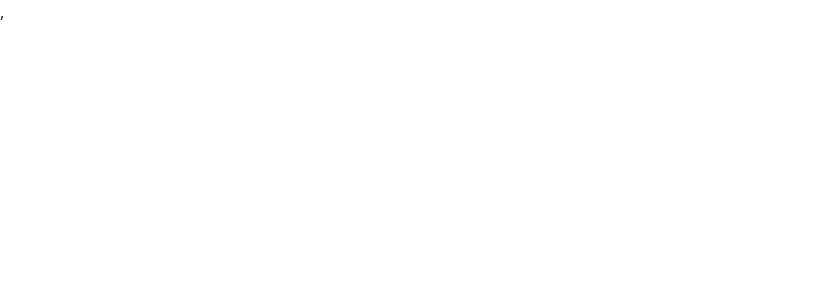
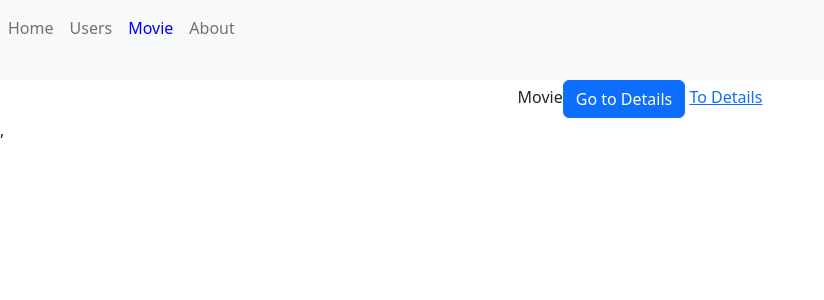
Before and after one commit to mrthetkhine/TuringJSReact4thBatch, a React (Create React App) app in the folder react-frontend/: page /movies in a window 1280 px wide. Before the commit this address had no page. Shown: the top 300 px of the page, without its empty margins (0-824 px from the left). Built offline with nearby package versions, Linux system fonts and the light colour scheme; what jquery-datepicker would draw is missing.

Commit message:
Add React Router

```diff
--- a/react-frontend/src/App.js
+++ b/react-frontend/src/App.js
@@ -3,8 +3,10 @@ import {
     BrowserRouter as Router,
     Routes,
     Route,
-    Link
+    Link,
+    Outlet, NavLink
 } from "react-router-dom";
+
 
 
 import logo from './logo.svg';
@@ -69,9 +71,20 @@ function App() {
         profile : obj
     }
     let headers = ["Profile","About","Admin"];
-  return (
+
+    function getActiveStyle() {
+        return ({isActive}) => {
+            return {
+               /* display: "block",
+                margin: "1rem 0",*/
+                color: isActive ? "blue" : "",
+            };
+        };
+    }
+
+    return (
     <div className="App">
-      <header className="App-header">
+
 
         {/*  <HelloWorld obj={obj} />*/}
 
@@ -125,8 +138,8 @@ function App() {
          {/* <UseImperativeHandleDemo/>*/}
          {/* <UseLayoutDemo/>*/}
          {/* <UseTransitionDemo/>*/}
-          <UseIdDemo/>
-      </header>
+        {/*  <UseIdDemo/>*/}
+
         {/*<div>
             <h1>Bookkeeper</h1>
             <nav
@@ -139,6 +152,42 @@ function App() {
                 <Link to="/about">About</Link>
             </nav>
         </div>*/}
+
+        <nav className="navbar navbar-expand-lg navbar-light bg-light">
+
+            <div className="collapse navbar-collapse" id="navbarSupportedContent">
+                <ul className="navbar-nav mr-auto">
+                    <li className="nav-item">
+                        <NavLink to="/"
+                                 style={getActiveStyle()}
+                                 className={"nav-link"}>Home</NavLink> &nbsp;
+                    </li>
+                    <li className="nav-item active">
+                        <NavLink to="/user"
+                                 style={getActiveStyle()}
+                                 className={"nav-link"}>Users</NavLink> &nbsp;
+
+                    </li>
+                    <li className="nav-item active">
+                        <NavLink to="/movies"
+                                 style={getActiveStyle()}
+                                 className={"nav-link"}>Movie</NavLink> &nbsp;
+
+                    </li>
+
+                    <li className="nav-item">
+                        <NavLink to="/about"
+                                 style={getActiveStyle()}
+                                 className={"nav-link"}>About</NavLink> &nbsp;
+                    </li>
+
+
+                </ul>
+
+            </div>
+        </nav>
+        <Outlet/>
+
     </div>
   );
 }
--- a/react-frontend/src/index.js
+++ b/react-frontend/src/index.js
@@ -6,21 +6,43 @@ import {
     Route,
     Link
 } from "react-router-dom";
-
+import ProtectedRoute from "./routes/ProtectedRoute";
 import './index.css';
 import App from './App';
 import reportWebVitals from './reportWebVitals';
 import { BrowserRouter } from "react-router-dom";
 import About from "./pages/About";
 import Home from "./pages/Home";
+import Users from "./pages/Users";
+import Movie from "./pages/Movie";
+import MovieDetails from "./pages/MovieDetails";
+import NotFoundPage from "./pages/NotFoundPage";
+import Login from "./pages/Login";
 const root = ReactDOM.createRoot(document.getElementById('root'));
 root.render(
   <React.StrictMode>
       <BrowserRouter>
           <Routes>
-              <Route path="/" element={<App />} />
-              <Route path="about" element={<About />} />
-              <Route path="home" element={<Home />} />
+              <Route path="/" element={<App />} >
+
+                  <Route index element={<Home />} />
+                  <Route path="about"
+                         element={
+                          <ProtectedRoute user={{name:"Something"}}>
+                              <About />
+                          </ProtectedRoute>
+                        }
+                  />
+                  <Route path="login" element={<Login />} />
+                  <Route path="user/*" element={<Users />} />
+                  <Route path="movies" element={<Movie />} >
+                      <Route path={":movieId"} element={<MovieDetails/>} />
+                  </Route>
+              </Route>
+
+
+              <Route path="*" element={<NotFoundPage />} >
+              </Route>
           </Routes>
       </BrowserRouter>,
   </React.StrictMode>
--- /dev/null
+++ b/react-frontend/src/pages/Login.js
@@ -0,0 +1,6 @@
+export default function Login(props)
+{
+    return <div>
+        Login
+    </div>
+}
--- /dev/null
+++ b/react-frontend/src/pages/Movie.js
@@ -0,0 +1,21 @@
+import {useNavigate, Outlet, Link} from "react-router-dom";
+export default function Movie(props)
+{
+    let navigate = useNavigate();
+    const goToDetailsHandler = ()=>{
+        navigate('/movies/100');
+    };
+    return (<div>
+        Movie
+        <button type={"button"}
+                className={"btn btn-primary"}
+                onClick={goToDetailsHandler}>
+            Go to Details
+        </button>
+
+        &nbsp;
+        <Link to={"1"}>To Details</Link>
+
+        <Outlet/>
+    </div>)
+}
--- /dev/null
+++ b/react-frontend/src/pages/MovieDetails.js
@@ -0,0 +1,9 @@
+import {useParams} from "react-router-dom";
+export default function MovieDetails(props)
+{
+    let params = useParams();
+
+    return (<div>
+        Movie Details {params.movieId}
+    </div>)
+}
--- /dev/null
+++ b/react-frontend/src/pages/NotFoundPage.js
@@ -0,0 +1,10 @@
+import {Link} from "react-router-dom";
+import React from "react";
+
+export default function NotFoundPage(props)
+{
+    return (<div>
+        <h4>Not found any page-404</h4>
+        <Link to="/" className={"nav-link"}>Home</Link> &nbsp;
+    </div>)
+}
--- a/react-frontend/src/pages/Users.js
+++ b/react-frontend/src/pages/Users.js
@@ -1,6 +1,9 @@
+import {useSearchParams} from "react-router-dom";
+
 export default function Users(props)
 {
+    let [searchParams, setSearchParams] = useSearchParams();
     return (<div>
-        Users
+        Users {searchParams.get('name')}
     </div>)
 }
--- /dev/null
+++ b/react-frontend/src/routes/ProtectedRoute.js
@@ -0,0 +1,13 @@
+import {Navigate} from "react-router-dom";
+const ProtectedRoute = ({
+                            user,
+                            redirectPath = '/login',
+                            children,
+                        }) => {
+    if (!user) {
+        return <Navigate to={redirectPath} replace />;
+    }
+
+    return children;
+};
+export default ProtectedRoute;
```
